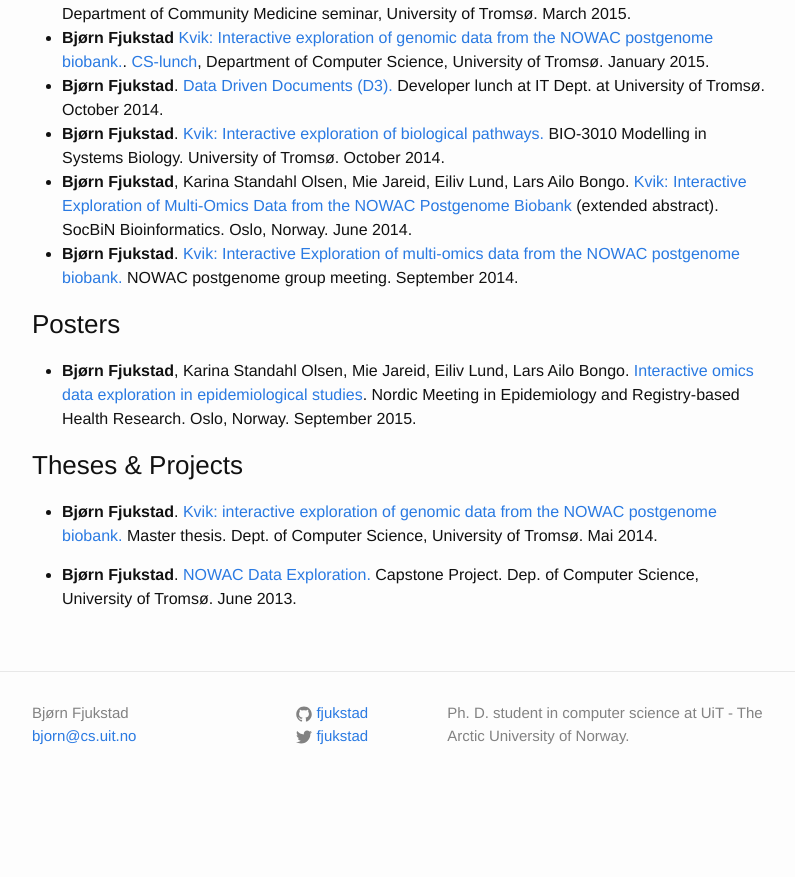
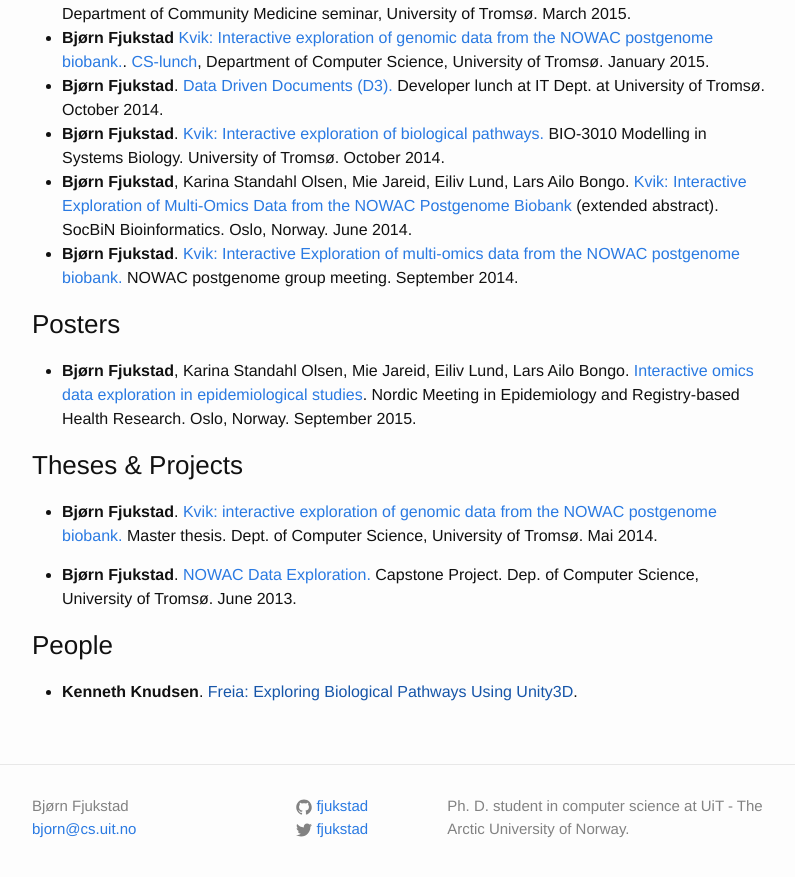
Before and after one commit to fjukstad/fjukstad.github.io, a Jekyll site: the page built from research.md, in a window 1280 px wide and 900 px high, scrolled down 819 px. Shown: the top 877 px of the window, without its empty margins (238-1033 px from the left). Built offline with Jekyll 4.4.1, drawn with Linux system fonts in a browser that asks for light colours; before the commit the page ends 1626 px from its top, so only the background shows below that.

Commit message:
update w/ peeps

```diff
--- a/research.md
+++ b/research.md
@@ -59,3 +59,6 @@ Here's a (hopefully) updated list of my publications, talks etc.
 - **Bjørn Fjukstad**. [NOWAC Data
   Exploration.](http://bdps.cs.uit.no/papers/capstone-bjorn.pdf) Capstone
   Project. Dep. of Computer Science, University of Tromsø. June 2013.
+
+### People
+- **Kenneth Knudsen**. [Freia: Exploring Biological Pathways Using Unity3D]().
```
